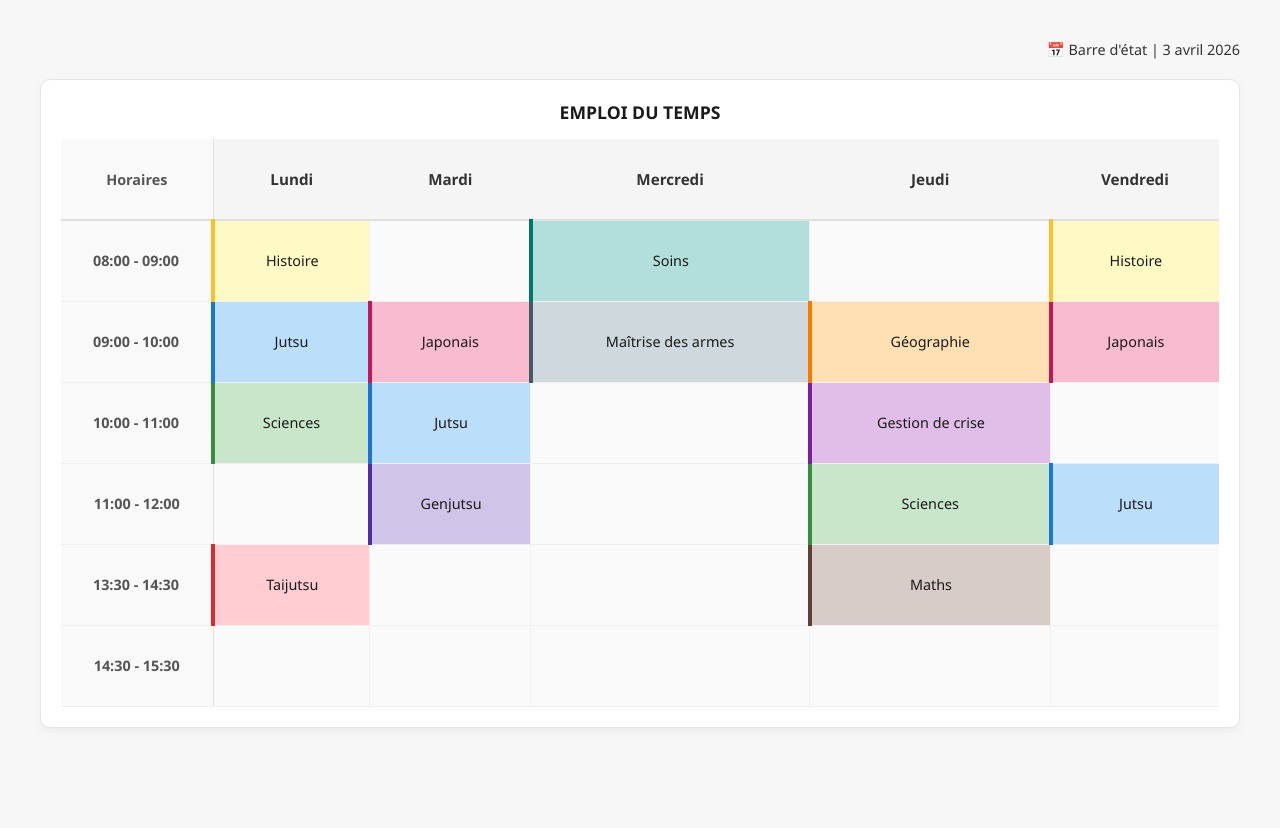
After one commit to cDguardia/plateforme_academique, a Python web app: template app/templates/emploi_du_temps.html in a window 1280 px wide. The commit adds this page. Run offline with Jinja, Linux system fonts and the light colour scheme; the template is opened without the code that fills it, so the values that code supplies are empty.

Commit message:
alicia ye

```diff
--- /dev/null
+++ b/app/templates/emploi_du_temps.html
@@ -0,0 +1,225 @@
+<!DOCTYPE html>
+<html lang="fr">
+<head>
+    <meta charset="UTF-8">
+    <meta name="viewport" content="width=device-width, initial-scale=1.0">
+    <title>Emploi du temps Ninja</title>
+    <style>
+        /* Styles globaux */
+        body {
+            font-family: 'Segoe UI', Tahoma, Geneva, Verdana, sans-serif;
+            background-color: #f7f7f7;
+            margin: 0;
+            padding: 40px;
+            color: #1a1a1a;
+        }
+
+        /* Barre d'état en haut à droite */
+        .status-bar {
+            text-align: right;
+            font-size: 0.9em;
+            color: #333;
+            margin-bottom: 20px;
+            max-width: 1200px;
+            margin-left: auto;
+            margin-right: auto;
+        }
+
+        /* Conteneur principal */
+        .dashboard {
+            max-width: 1200px;
+            margin: 0 auto;
+            position: relative;
+            padding-bottom: 60px;
+        }
+
+        /* Style des cartes (boîtes blanches) */
+        .card {
+            background-color: #ffffff;
+            border-radius: 10px;
+            box-shadow: 0 4px 10px rgba(0, 0, 0, 0.05);
+            padding: 20px;
+            border: 1px solid #e6e6e6;
+        }
+
+        /* Titres des cartes */
+        .card-title {
+            text-align: center;
+            font-size: 1.1em;
+            font-weight: 700;
+            text-transform: uppercase;
+            margin-top: 0;
+            margin-bottom: 15px;
+        }
+
+        /* Conteneur pour le tableau */
+        .table-container {
+            overflow-x: auto;
+        }
+
+        /* Styles généraux du tableau */
+        table {
+            width: 100%;
+            border-collapse: collapse;
+            text-align: center;
+        }
+
+        th, td {
+            padding: 15px;
+            height: 50px;
+            vertical-align: middle;
+        }
+
+        /* Style de l'en-tête (jours de la semaine) */
+        th {
+            background-color: #f5f5f5;
+            font-weight: 700;
+            color: #333;
+            text-align: center;
+            border-bottom: 2px solid #e0e0e0;
+            font-size: 0.95em;
+        }
+
+        /* Colonne des horaires */
+        th:first-child, td:first-child {
+            text-align: center;
+            font-weight: 600;
+            background-color: #f9f9f9;
+            color: #555;
+            width: 120px;
+            border-right: 1px solid #e0e0e0;
+            font-size: 0.9em;
+        }
+
+        /* Cases de cours */
+        td {
+            text-align: center;
+            border-bottom: 1px solid #f0f0f0;
+            border-right: 1px solid #f0f0f0;
+            font-size: 0.9em;
+            line-height: 1.3;
+        }
+
+        td:last-child {
+            border-right: none;
+        }
+
+        /* Cases vides */
+        td:empty {
+            background-color: #fafafa;
+        }
+
+        /* --- Couleurs attitrées pour chaque matière --- */
+        .histoire { background-color: #fff9c4; border-left: 4px solid #fbc02d; }
+        .jutsu { background-color: #bbdefb; border-left: 4px solid #1976d2; }
+        .sciences { background-color: #c8e6c9; border-left: 4px solid #388e3c; }
+        .japonais { background-color: #f8bbd0; border-left: 4px solid #c2185b; }
+        .armes { background-color: #cfd8dc; border-left: 4px solid #455a64; }
+        .soins { background-color: #b2dfdb; border-left: 4px solid #00796b; }
+        .geographie { background-color: #ffe0b2; border-left: 4px solid #f57c00; }
+        .crise { background-color: #e1bee7; border-left: 4px solid #7b1fa2; }
+        .genjutsu { background-color: #d1c4e9; border-left: 4px solid #512da8; }
+        .taijutsu { background-color: #ffcdd2; border-left: 4px solid #d32f2f; }
+        .maths { background-color: #d7ccc8; border-left: 4px solid #5d4037; }
+
+        .main-title {
+            position: absolute;
+            bottom: -30px;
+            right: 0;
+            font-size: 4em;
+            font-weight: 800;
+            margin: 0;
+            letter-spacing: 2px;
+        }
+
+        @media (max-width: 900px) {
+            .dashboard {
+                padding-bottom: 60px;
+            }
+            .main-title {
+                position: relative;
+                text-align: right;
+                bottom: 0;
+                margin-top: 20px;
+            }
+        }
+    </style>
+</head>
+<body>
+
+    <div class="status-bar">
+        📅 Barre d'état | 3 avril 2026
+    </div>
+
+    <div class="dashboard">
+        <div class="card">
+            <h2 class="card-title">Emploi du temps</h2>
+            <div class="table-container">
+                <table>
+            <thead>
+                <tr>
+                    <th>Horaires</th>
+                    <th>Lundi</th>
+                    <th>Mardi</th>
+                    <th>Mercredi</th>
+                    <th>Jeudi</th>
+                    <th>Vendredi</th>
+                </tr>
+            </thead>
+            <tbody>
+                <tr>
+                    <td>08:00 - 09:00</td>
+                    <td class="histoire">Histoire</td>
+                    <td></td>
+                    <td class="soins">Soins</td>
+                    <td></td>
+                    <td class="histoire">Histoire</td>
+                </tr>
+                <tr>
+                    <td>09:00 - 10:00</td>
+                    <td class="jutsu">Jutsu</td>
+                    <td class="japonais">Japonais</td>
+                    <td class="armes">Maîtrise des armes</td>
+                    <td class="geographie">Géographie</td>
+                    <td class="japonais">Japonais</td>
+                </tr>
+                <tr>
+                    <td>10:00 - 11:00</td>
+                    <td class="sciences">Sciences</td>
+                    <td class="jutsu">Jutsu</td>
+                    <td></td>
+                    <td class="crise">Gestion de crise</td>
+                    <td></td>
+                </tr>
+                <tr>
+                    <td>11:00 - 12:00</td>
+                    <td></td>
+                    <td class="genjutsu">Genjutsu</td>
+                    <td></td>
+                    <td class="sciences">Sciences</td>
+                    <td class="jutsu">Jutsu</td>
+                </tr>
+                <tr>
+                    <td>13:30 - 14:30</td>
+                    <td class="taijutsu">Taijutsu</td>
+                    <td></td>
+                    <td></td>
+                    <td class="maths">Maths</td>
+                    <td></td>
+                </tr>
+                <tr>
+                    <td>14:30 - 15:30</td>
+                    <td></td>
+                    <td></td>
+                    <td></td>
+                    <td></td>
+                    <td></td>
+                </tr>
+            </tbody>
+        </table>
+            </div>
+        </div>
+
+
+</body>
+</html>
```
Also changed, not shown: app/templates/dashboard_student.html (+5 -9 lines), init.sql (+40 -0 lines), app/templates/contact_professor.html (added).
